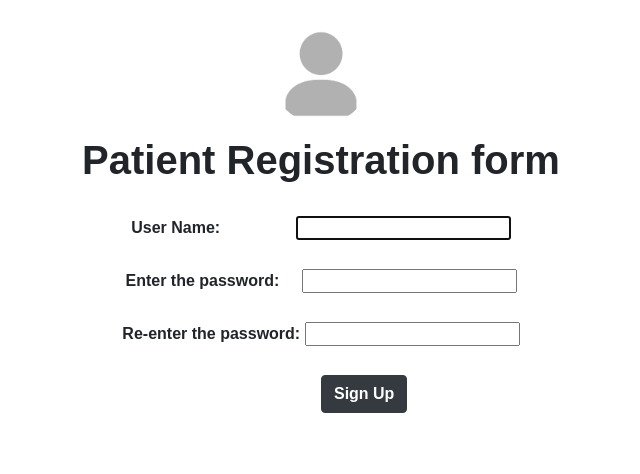
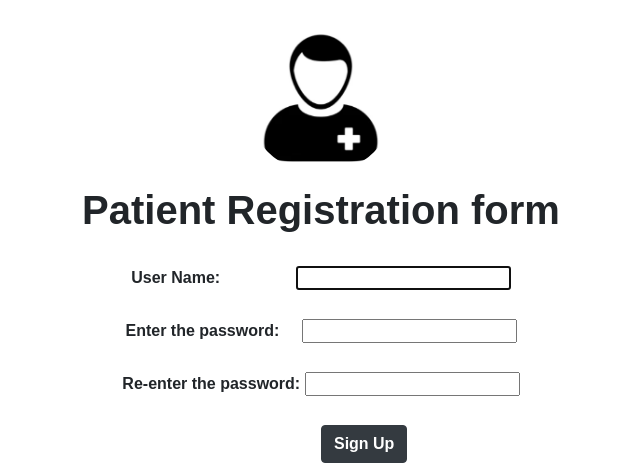
Before and after one commit to manoj-b-22/C-19-Vaccine, a Django app: page /vc/report/1/registerperson/ in a window 1280 px wide. Shown: the top 474 px of the page, without its empty margins (319-959 px from the left). Run offline with Django 3.2, Linux system fonts and the light colour scheme; a user stored in the database is signed in; some libraries are stand-ins or nearby versions.

Commit message:
Added image for  patient_register page

```diff
--- a/C19V/templates/patient_register.html
+++ b/C19V/templates/patient_register.html
@@ -6,7 +6,7 @@
   <div class="container" style="text-align:center;font-family: sans-serif;"><br>
     <div class="row">
         <div class="col-4 mx-auto text-center">
-            <img src="{% static '/images/person.png' %}" class="rounded-circle" alt="Corona1" width="100" height="100">
+            <img src="{% static '/images/pat.png' %}" class="rounded-circle" alt="Corona1" width="150" height="150">
         </div>
     </div>
     <form action='' method='POST'>
```
